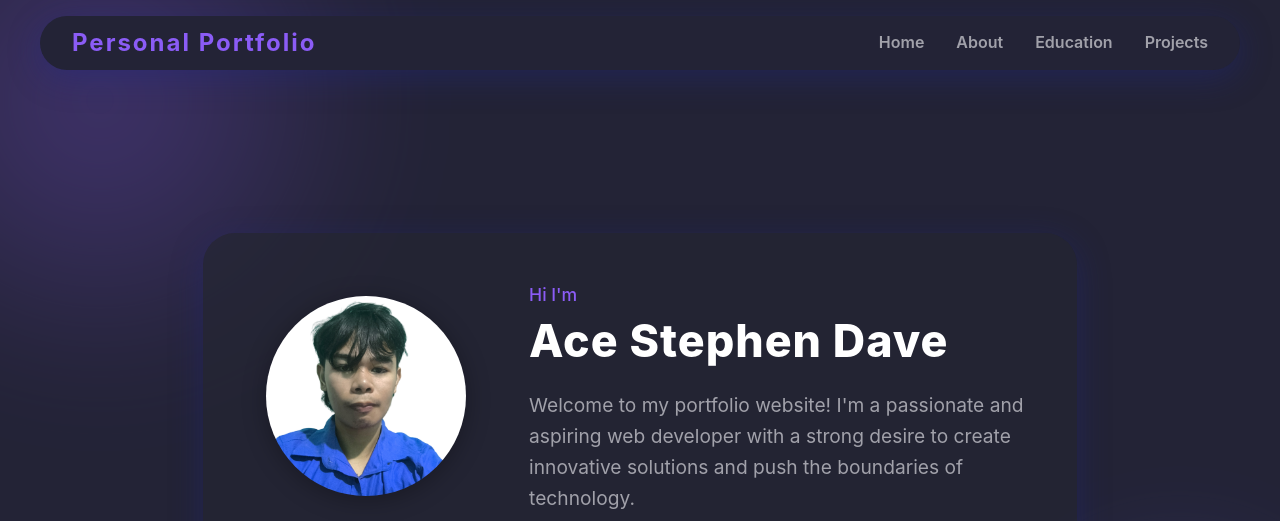
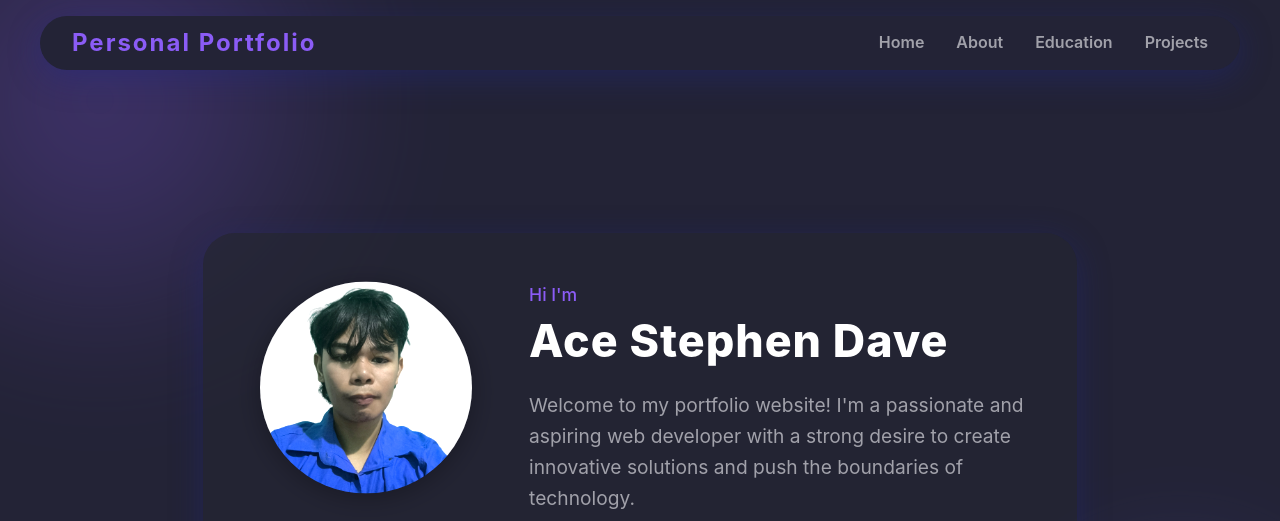
Before and after one commit to nyannncatt/Portfolio-v1, a plain HTML site: page index.html in a window 1280 px wide. In both pictures the pointer is over the picture 365 px from the left and 396 px from the top of the page. Shown: the top 521 px of the page. Drawn offline with Linux system fonts and the light colour scheme.

Commit message:
added hover animation on pfp

```diff
--- a/index.html
+++ b/index.html
@@ -30,7 +30,17 @@
             <div class="profile-content">
                 <div class="profile-photo-col">
                     <div class="profile-photo">
-                        <img src="images/pfp.png" alt="Ace" style="width:200px; height:200px; border-radius:50%; box-shadow:0 4px 24px rgba(0,0,0,0.3); object-fit:cover;">
+                        <img src="images/pfp.png" alt="Ace" class="profile-img" style="width:200px; height:200px; border-radius:50%; box-shadow:0 4px 24px rgba(0,0,0,0.3); object-fit:cover;">
+                        <style>
+                        .profile-img {
+                            transition: transform 0.35s cubic-bezier(0.4, 0, 0.2, 1), box-shadow 0.35s cubic-bezier(0.4, 0, 0.2, 1), filter 0.35s;
+                        }
+                        .profile-img:hover {
+                            transform: scale(1.06) translateY(-8px);
+                            box-shadow: 0 12px 32px rgba(139,92,246,0.18), 0 2px 8px rgba(0,0,0,0.12);
+                            filter: brightness(1.04) contrast(1.08);
+                        }
+                        </style>
                     </div>
                     <div class="profile-location" style="margin-top:20px; text-align:center; color:var(--light-text); font-size:1.1rem;">
                         <span style="color: rgb(139, 92, 246);">
```
